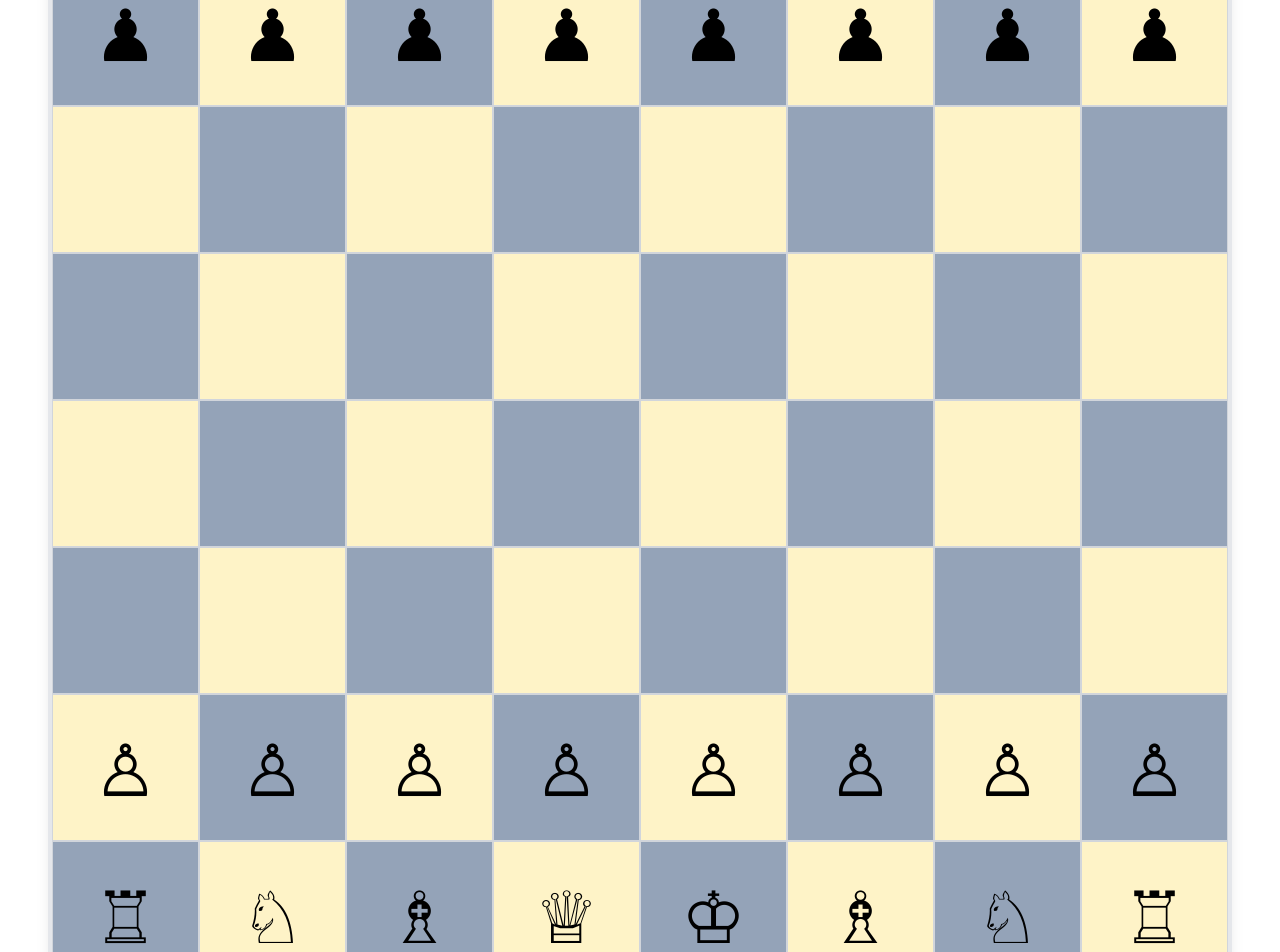
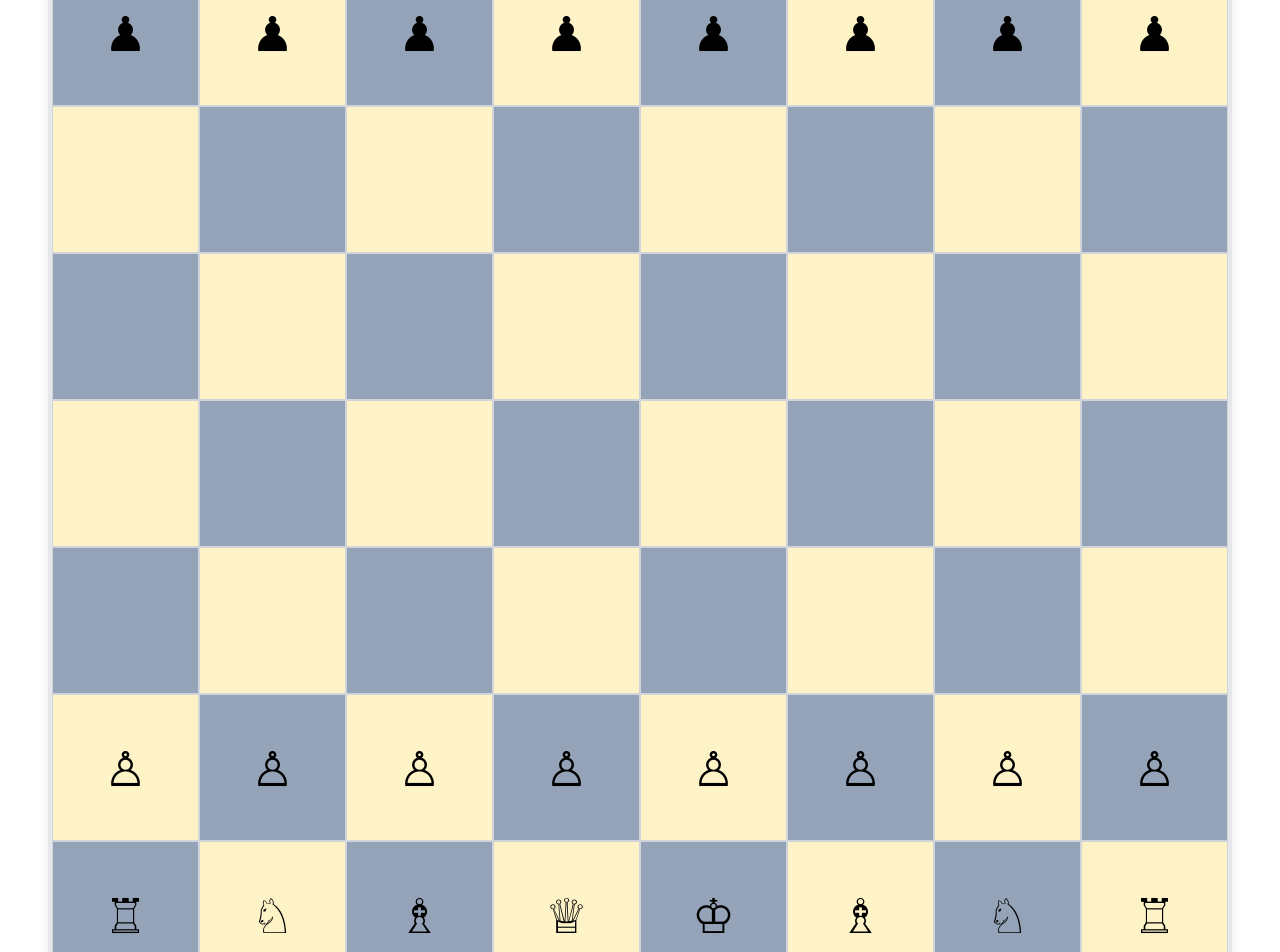
Before and after one commit to nisino25/chess, a Vue app: page / in a window 1280 px wide. Shown: the top 952 px of the page. Built offline with nearby package versions, Linux system fonts and the light colour scheme.

Commit message:
changed the size

```diff
--- a/src/App.vue
+++ b/src/App.vue
@@ -31,7 +31,7 @@
                 <div
                     v-for="piece in pieces"
                     :key="piece.id"
-        class="piece absolute text-7xl transition-all duration-300 cursor-pointer pointer-events-auto"
+                    class="piece absolute text-5xl transition-all duration-300 cursor-pointer pointer-events-auto"
                     :style="{ top: `${piece.row * 12.5}%`, left: `${piece.col * 12.5}%` }"
                     @click.stop="selectPiece(piece)"
                     :class="selected && selected.id === piece.id ? 'ring-4 ring-indigo-400' : ''"
```
Lines whose indentation alone changed are shown as unchanged.
